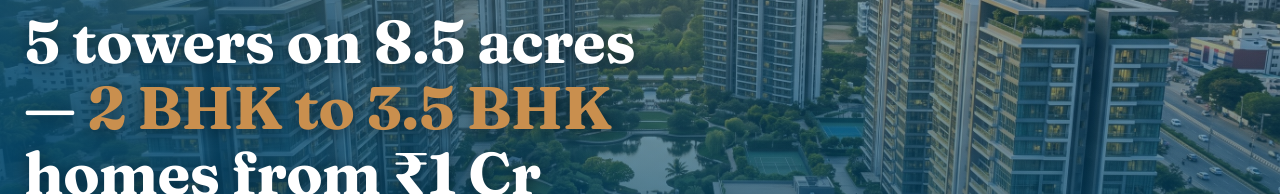
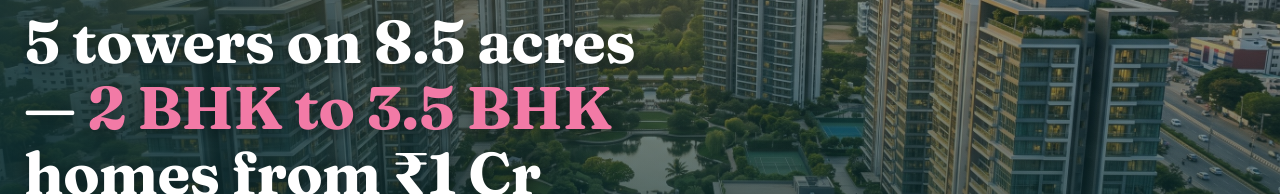
Before and after one commit to jssapps/mygriha-ui, a Next.js app: page / in a window 1280 px wide. Shown: the part 220-414 px from the top of the page. Built offline with nearby package versions, Linux system fonts and the light colour scheme; no server answers.

Commit message:
feat: update color palette to align with My Griha "Lotus Home" branding

```diff
--- a/src/app/globals.css
+++ b/src/app/globals.css
@@ -1,39 +1,42 @@
 @import "tailwindcss";
 
 :root {
-  --background: #f2f0e9;
-  --foreground: #20241f;
+  --background: #faf7f5;
+  --foreground: #1c2b2d;
 
   /*
-   * Palette tuned to this project specifically: it's sold on low-density,
-   * 75%-open-space grounds (six towers on 8.5 acres), not on marble-lobby
-   * luxury — so the dominant tones are a deep pine/teal (structure, trust)
-   * and a warm stone neutral (the open ground), with terracotta demoted to
-   * a single deliberate accent rather than the recurring CTA color.
+   * Palette follows the My Griha "Lotus Home" logo:
+   *   sky   = pond teal (the house + wordmark) — structure, trust, primary CTAs
+   *   sage  = lotus-leaf green — secondary highlights and positive states
+   *   earth = lotus pink — the single warm accent, used sparingly
+   *   sand  = soft blush-cream neutrals for page ground, borders and ink
+   * Token names are kept from the original palette so every component picks
+   * up the new colors without class changes.
    */
-  --color-sky-50: #f0f6f7;
-  --color-sky-100: #dcebee;
-  --color-sky-400: #5b93a0;
-  --color-sky-500: #3f7784;
-  --color-sky-600: #305e69;
-  --color-sky-700: #234750;
-  --color-sky-800: #17282c;
+  --color-sky-50: #eef7f6;
+  --color-sky-100: #d5ecea;
+  --color-sky-400: #4fa9a6;
+  --color-sky-500: #2f8c8c;
+  --color-sky-600: #1f7072;
+  --color-sky-700: #14555c;
+  --color-sky-800: #0e3e43;
+  --color-sky-900: #0a2e32;
 
-  --color-sage-50: #f3f6ef;
-  --color-sage-100: #e3ecd8;
-  --color-sage-400: #8ea86a;
-  --color-sage-500: #718c4d;
-  --color-sage-600: #5a7040;
+  --color-sage-50: #f1f8ec;
+  --color-sage-100: #ddefd0;
+  --color-sage-400: #7cc05a;
+  --color-sage-500: #3e8e47;
+  --color-sage-600: #2f7038;
 
-  --color-earth-50: #faf3ea;
-  --color-earth-100: #f1e0c8;
-  --color-earth-400: #c98f4e;
-  --color-earth-500: #b0713a;
-  --color-earth-600: #8f5a2d;
+  --color-earth-50: #fdf0f5;
+  --color-earth-100: #fad9e6;
+  --color-earth-400: #f27aa6;
+  --color-earth-500: #d6386f;
+  --color-earth-600: #b02d5f;
 
-  --color-sand-50: #f2f0e9;
-  --color-sand-100: #e8e3d5;
-  --color-sand-900: #20241f;
+  --color-sand-50: #faf7f5;
+  --color-sand-100: #efe8e6;
+  --color-sand-900: #1c2b2d;
 }
 
 @theme inline {
@@ -49,6 +52,7 @@
   --color-sky-600: var(--color-sky-600);
   --color-sky-700: var(--color-sky-700);
   --color-sky-800: var(--color-sky-800);
+  --color-sky-900: var(--color-sky-900);
 
   --color-sage-50: var(--color-sage-50);
   --color-sage-100: var(--color-sage-100);
```
